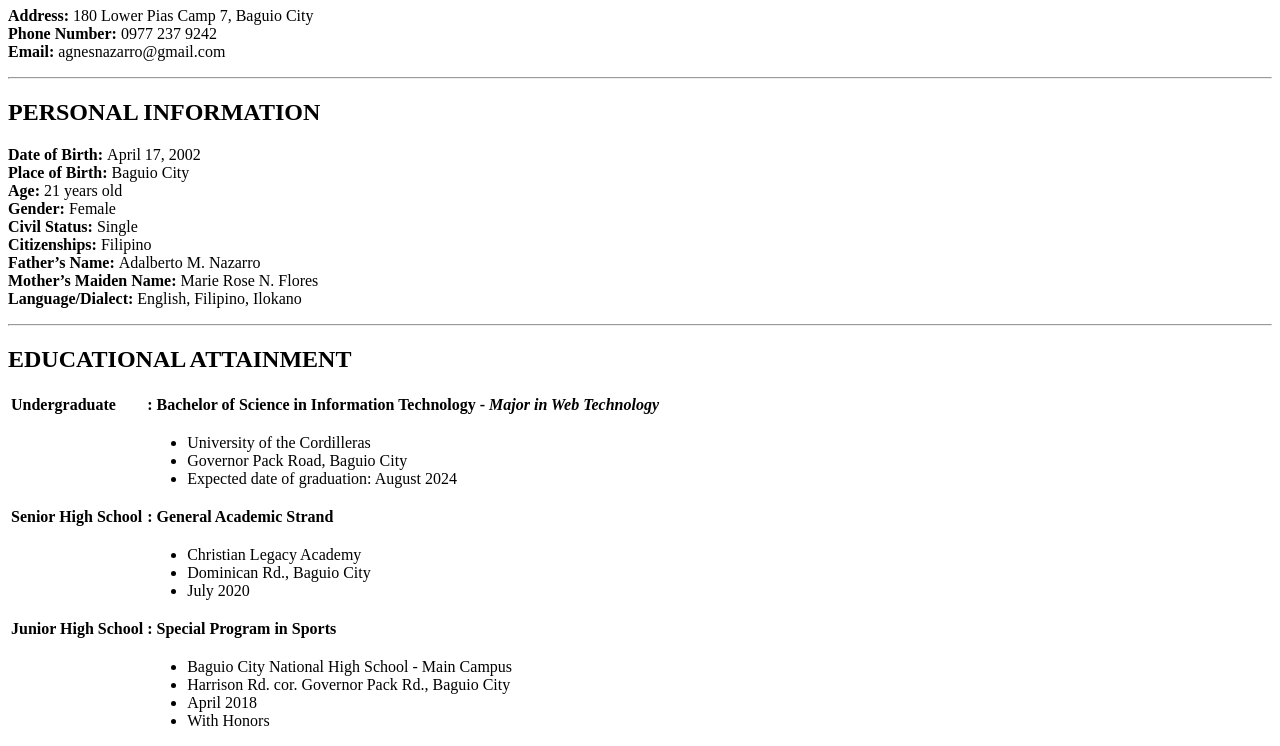
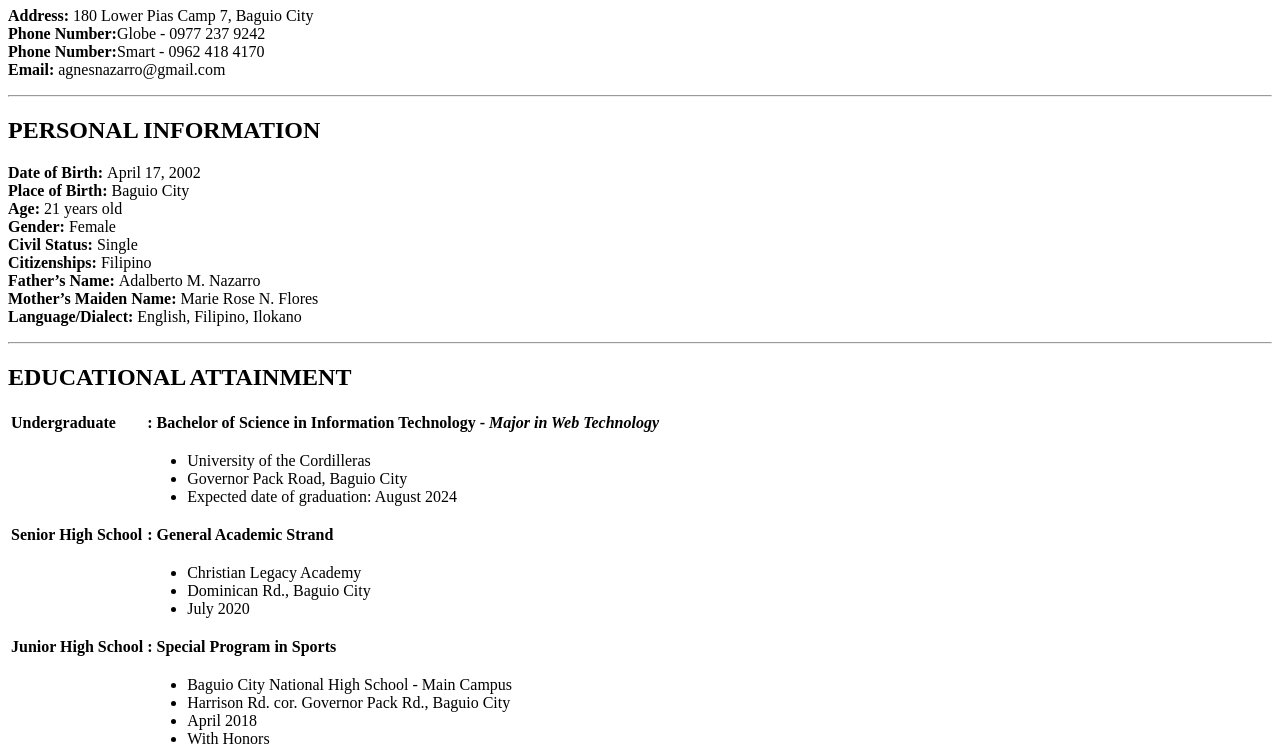
Before and after one commit to agnesnazarro/CIT14-Projects, a plain HTML site: page Resume/index.html in a window 1280 px wide. Shown: the part 73-819 px from the top of the page. Drawn offline with Linux system fonts and the light colour scheme.

Commit message:
present po ako - 10/24/2023

```diff
--- a/Resume/index.html
+++ b/Resume/index.html
@@ -10,7 +10,8 @@
         <h1>AGNES F. NAZARRO</h1>
         <div class="Contact">
             <p><b>Address:</b> 180 Lower Pias Camp 7, Baguio City<br>
-                <b>Phone Number:</b> 0977 237 9242<br>
+                <b>Phone Number:</b>Globe - 0977 237 9242<br>
+                <b>Phone Number:</b>Smart - 0962 418 4170<br>
                 <b>Email:</b> agnesnazarro@gmail.com<br>
             </p><hr>
         </div>
```
